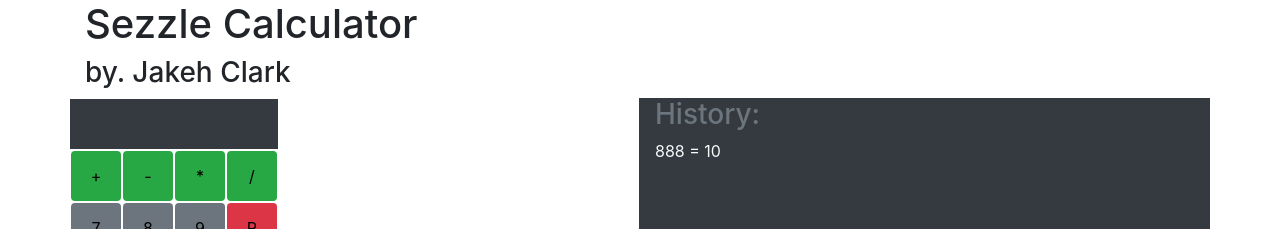
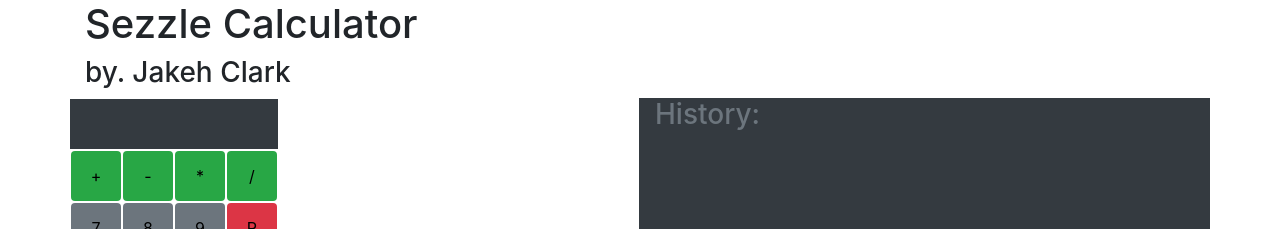
Before and after one commit to MaterDev/sezzle-calculator, a React (Create React App) app: page / in a window 1280 px wide. Shown: the top 229 px of the page. Built offline with nearby package versions, Linux system fonts and the light colour scheme.

Commit message:
updated readme

```diff
--- a/src/components/ButtonLayout/ButtonLayout.js
+++ b/src/components/ButtonLayout/ButtonLayout.js
@@ -28,7 +28,7 @@ class ButtonLayout extends Component {
                 theAnswer: ``,
             },
 
-            allHistory: [{ expression: [8, 8, 8], theAnswer: 10 }],
+            allHistory: [],
 
             // All the input buttons
             buttonList: [
--- a/src/components/HistoryInput/HistoryInput.js
+++ b/src/components/HistoryInput/HistoryInput.js
@@ -17,12 +17,12 @@ class Historyinput extends Component {
                         let decimal = '.';
 
                         if (entry === decimal) {
-                            return <span>{entry}</span>
+                            return <span key={i}>{entry}</span>
                         }
                         else if (isNaN(entry)) {
-                            return <span> {entry} </span>
+                            return <span key={i}> {entry} </span>
                         } else {
-                            return <span>{entry}</span>
+                            return <span key={i}>{entry}</span>
                         }
 
                     })} = {this.props.data.theAnswer}
```
Also changed, not shown: 1 other file (tests, documents, lock files or other folders).
